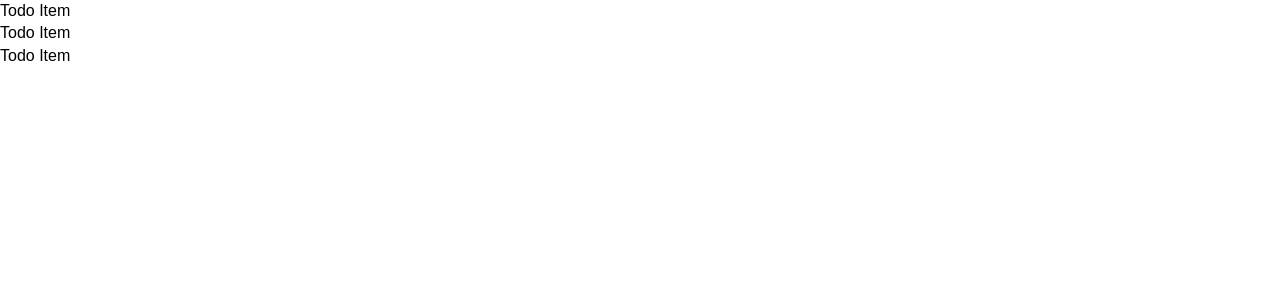
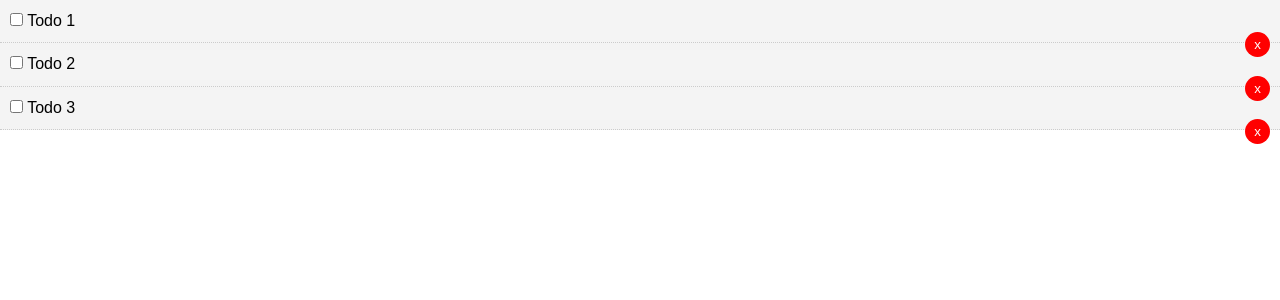
Before and after one commit to ninamatti/vue_intro_todo, a Vue app: page / in a window 1280 px wide. Shown: the top 300 px of the page. Built offline with nearby package versions, Linux system fonts and the light colour scheme.

Commit message:
Added emit events that change data in the App component from the todoItem component

```diff
--- a/src/App.vue
+++ b/src/App.vue
@@ -1,5 +1,5 @@
 <template>
-  <Todos v-bind:todos="todos"/>
+  <Todos v-bind:todos="todos" v-on:del-todo="deleteTodo" v-on:complete-todo="changeStatus"/>
 </template>
 
 <script>
@@ -31,6 +31,14 @@
 
       ]
     }
+  },
+  methods: {
+    deleteTodo(id) {
+      this.todos = this.todos.filter( todo => todo.id !== id)
+    },
+    changeStatus(id) {
+      this.todos.forEach(todo => todo.id === id ? todo.completed = !todo.completed : '')
+    }
   }
 }
 </script>
--- a/src/components/TodoItem.vue
+++ b/src/components/TodoItem.vue
@@ -1,10 +1,19 @@
 <template>
-    <p>Todo Item</p>
+    <div class="todo-item" v-bind:class="{'is-complete': todo.completed}">
+        <p>
+            <input type="checkbox" v-on:change="$emit('complete-todo', todo.id)">
+            {{todo.title}}</p>
+            <button @click="$emit('del-todo', todo.id)" class="del">x</button>
+    </div>
 </template>
 
 <script>
 export default {
-    name: "TodoItem"
+    name: "TodoItem",
+    props: ["todo"],
+    methods: {
+
+    }
 }
 </script>
 
--- a/src/components/Todos.vue
+++ b/src/components/Todos.vue
@@ -1,6 +1,6 @@
 <template>
     <div v-for="todo in todos" v-bind:key="todo.id">
-        <TodoItem v-bind:todo="todo">{{ todo.title }}</TodoItem>
+        <TodoItem v-bind:todo="todo" v-on:del-todo="$emit('del-todo', todo.id)" v-on:complete-todo="$emit('complete-todo', todo.id)">{{ todo.title }}</TodoItem>
     </div>
 </template>
 
```
